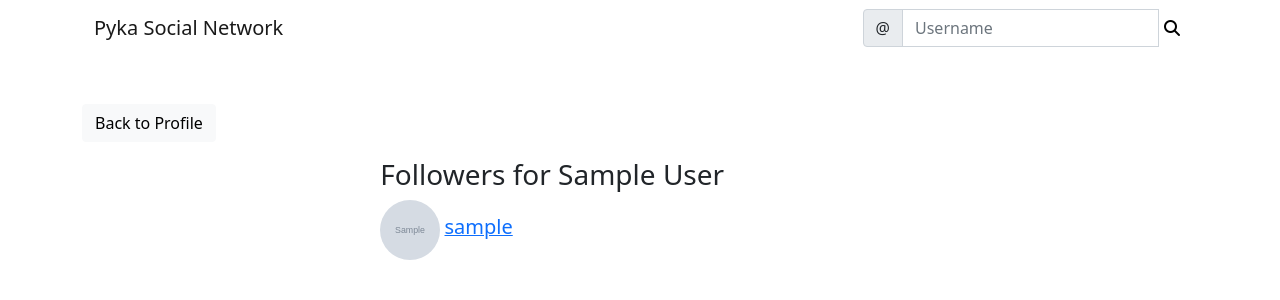
After one commit to zupy-fmartinelli/Pyka, a Django app: page /social/profile/1/followers in a window 1280 px wide. The commit adds this page. Shown: the top 300 px of the page. Run offline with Django 3.2, Linux system fonts and the light colour scheme; tables that the repository leaves empty hold one stand-in row (values such as "Sample post"); grey boxes marked "Sample" are stand-in pictures; some libraries are stand-ins or nearby versions.

Commit message:
Added Followers List

```diff
--- a/landing/templates/landing/navbar.html
+++ b/landing/templates/landing/navbar.html
@@ -4,7 +4,7 @@
       <button class="navbar-toggler" type="button" data-bs-toggle="collapse" data-bs-target="#navbarTogglerDemo03" aria-controls="navbarTogglerDemo03" aria-expanded="false" aria-label="Toggle navigation">
         <span class="navbar-toggler-icon"></span>
       </button>
-      <a class="navbar-brand" href="{% url 'index' %}">Social Network</a>
+      <a class="navbar-brand" href="{% url 'index' %}">Pyka Social Network</a>
       <div class="collapse navbar-collapse" id="navbarTogglerDemo03">
         <ul class="navbar-nav me-auto mb-2 mb-lg-0">
         </ul>
--- /dev/null
+++ b/social/templates/social/followers_list.html
@@ -0,0 +1,33 @@
+{% extends 'landing/base.html' %} {% block content %}
+<div class="container">
+    <div class="row mt-5">
+        <div class="col-md-3 col-sm-6">
+            <a href="{% url 'profile' profile.pk %}" class="btn btn-light">Back to Profile</a>
+        </div>
+      </div>
+    </div>
+
+    <div class="row justify-content-center mt-3">
+        <div class="col-md-5 col-sm-12">
+            {% if profile.name %}
+            <h3>Followers for {{ profile.name }}</h3>
+            {% else %}
+            <h3>Followers for @{{ profile.user.username }}</h3>
+            {% endif %}
+        </div>
+    </div>
+
+    {% for follower in followers %}
+    <div class="row justify-content-center">
+        <div class="col-md-5 col-sm-12">
+            <a href="{% url 'profile' follower.profile.pk %}">
+                <img class="rounded-circle" src="{{ follower.profile.picture.url }}" alt="profile image" width="60" height="60"></a>
+            <a href="{% url 'profile' follower.profile.pk %}">
+            <h5 class="d-inline ml-3">{{ follower.username }}</h5>
+            </a>
+
+        </div>
+    </div>
+    {% endfor %}
+</div>
+{% endblock content %}
--- a/social/templates/social/post_list.html
+++ b/social/templates/social/post_list.html
@@ -32,7 +32,7 @@
           </p>
         </div>
 
-        <div class="">
+        <div class="position-relative">
         <p>{{ post.body }}</p>
         <a href="{% url 'post-detail' post.pk %}" class="stretched-link"></a>
         </div>
--- a/social/templates/social/profile.html
+++ b/social/templates/social/profile.html
@@ -39,7 +39,7 @@
             {% endif %}
 
             <div class="mb-3">
-              <p>Followers: {{ number_of_followers }}</p>
+              <a href="{% url 'list-followers' profile.pk %}" class="link-dark">Followers: {{ number_of_followers }}</a>
               {% if user == request.user %}
               {% else %}
               {% if is_following %}
--- a/social/urls.py
+++ b/social/urls.py
@@ -1,6 +1,6 @@
 from django.urls import path
 from .views import PostListView, PostDetailView, PostEditView, PostDeleteView, CommentDeleteView
-from .views import ProfileView, ProfileEditView, UserSearch
+from .views import ProfileView, ProfileEditView, UserSearch, listFollowers
 from .views import AddFollower, RemoveFollower, AddLike, AddDislike
 
 urlpatterns = [
@@ -13,6 +13,7 @@ urlpatterns = [
     path("post/<int:pk>/dislike", AddDislike.as_view(), name="dislike"),
     path("profile/<int:pk>/", ProfileView.as_view(), name="profile"),
     path("profile/edit/<int:pk>/", ProfileEditView.as_view(), name="profile-edit"),
+    path("profile/<int:pk>/followers", listFollowers.as_view(), name="list-followers"),
     path("profile/<int:pk>/followers/add", AddFollower.as_view(), name="add-follower"),
     path("profile/<int:pk>/followers/remove", RemoveFollower.as_view(), name="remove-follower"),
     path("search/", UserSearch.as_view(), name="profile-search"),
--- a/social/views.py
+++ b/social/views.py
@@ -242,3 +242,16 @@ class UserSearch(View):
         }
 
         return render(request, 'social/search.html', context)
+
+
+class listFollowers(View):
+    def get(self, request, pk, *args, **kwargs):
+        profile = UserProfile.objects.get(pk=pk)
+        followers = profile.followers.all()
+
+        context = {
+            'profile': profile,
+            'followers': followers,
+        }
+
+        return render(request, 'social/followers_list.html', context)
```
